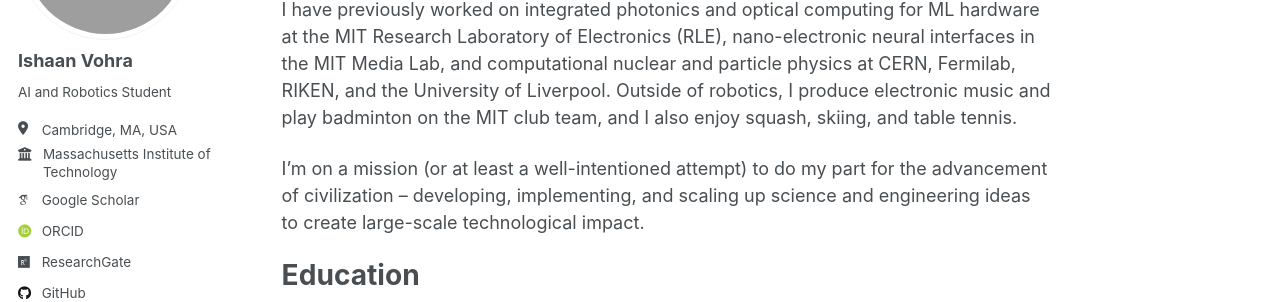
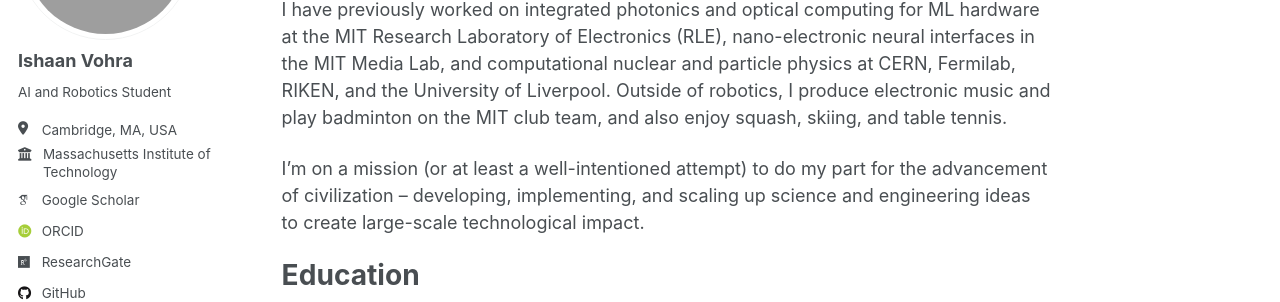
Before and after one commit to Ishaan-vohra/Ishaan-vohra.github.io, a Jekyll site: the page built from _pages/about.md, in a window 1280 px wide and 900 px high. Shown: the part 234-536 px from the top of the window. Built offline with Jekyll 4.4.1, drawn with Linux system fonts in a browser that asks for light colours; some web fonts are replaced; a script that is not in the unit is left out.

```diff
--- a/_pages/about.md
+++ b/_pages/about.md
@@ -9,7 +9,7 @@ redirect_from:
 
 Hi, I'm Ishaan. I'm an undergraduate student at MIT studying robot learning. I conduct research in visuomotor synthetic data and generative simulation in the [Disitributed Robotics Laboratory (DRL)](https://www.csail.mit.edu/research/distributed-robotics-laboratory) led by Prof. Daniela Rus within the [MIT Computer Science and AI Laboratory (CSAIL)](https://www.csail.mit.edu/).
 
-I have previously worked on integrated photonics and optical computing for ML hardware at the MIT Research Laboratory of Electronics (RLE), nano-electronic neural interfaces in the MIT Media Lab, and computational nuclear and particle physics at CERN, Fermilab, RIKEN, and the University of Liverpool. Outside of robotics, I produce electronic music and play badminton on the MIT club team, and I also enjoy squash, skiing, and table tennis.
+I have previously worked on integrated photonics and optical computing for ML hardware at the MIT Research Laboratory of Electronics (RLE), nano-electronic neural interfaces in the MIT Media Lab, and computational nuclear and particle physics at CERN, Fermilab, RIKEN, and the University of Liverpool. Outside of robotics, I produce electronic music and play badminton on the MIT club team, and also enjoy squash, skiing, and table tennis.
 
 I'm on a mission (or at least a well-intentioned attempt) to do my part for the advancement of civilization – developing, implementing, and scaling up science and engineering ideas to create large-scale technological impact.
 
```
